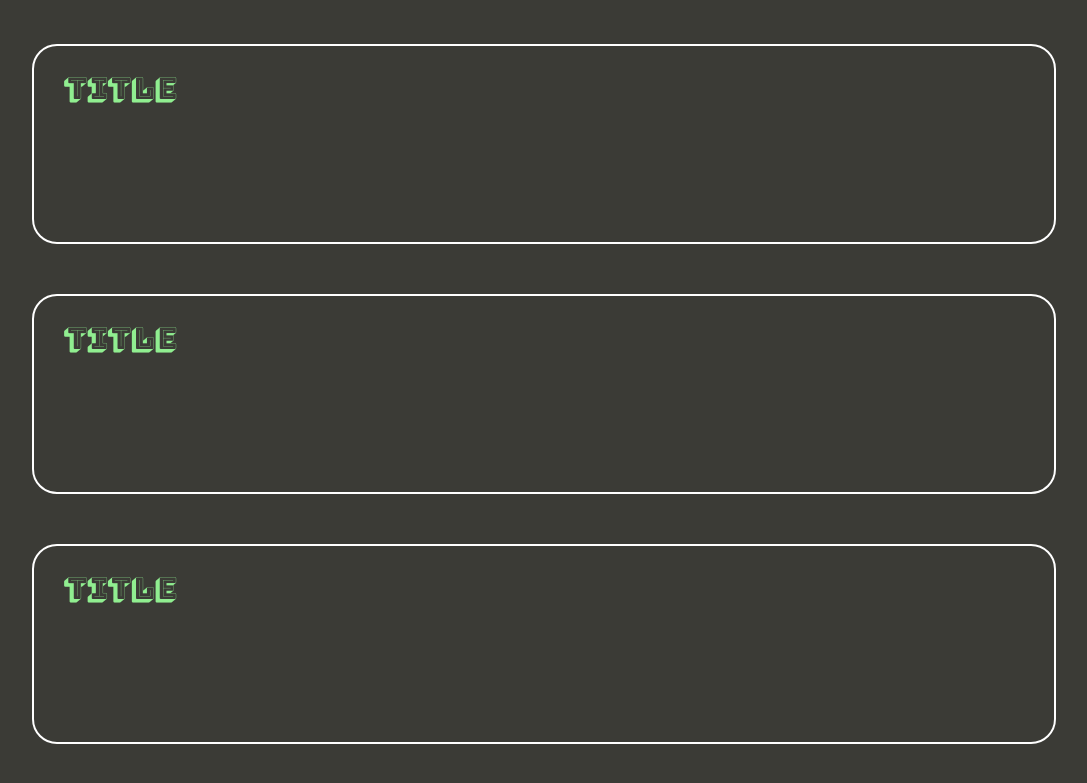
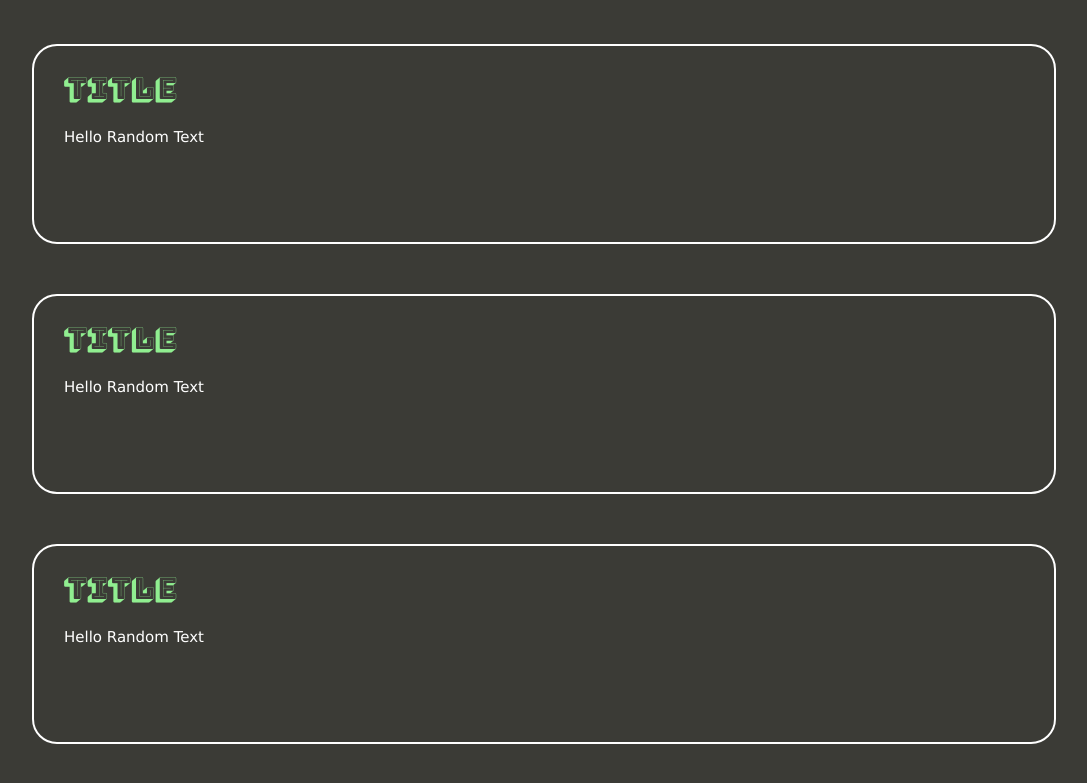
Before and after one commit to StudentCZ/my-website, a React (Create React App) app: page / in a window 1280 px wide. Shown: the part 1289-2072 px from the top of the page, without its empty margins (96-1183 px from the left). Built offline with nearby package versions, Linux system fonts and the light colour scheme.

Commit message:
added a p tag to all borderbox in article and some random text

```diff
--- a/src/components/Articles.js
+++ b/src/components/Articles.js
@@ -20,13 +20,16 @@ const Articles = () => {
       </div>
       <div className={style.borderBox}>
         <h2 className={style.borderBoxHeader}>TITLE</h2>
+        <p className={style.borderBoxText}> Hello Random Text </p>
       </div>
       <div className={style.borderBox}>
         <h2 className={style.borderBoxHeader}>TITLE</h2>
+        <p className={style.borderBoxText}> Hello Random Text </p>
       </div>
 
       <div className={style.borderBox}>
         <h2 className={style.borderBoxHeader}>TITLE</h2>
+        <p className={style.borderBoxText}> Hello Random Text </p>
       </div>
     </div>
   );
--- a/src/components/Articles.module.css
+++ b/src/components/Articles.module.css
@@ -48,3 +48,8 @@ a {
   font-family: 'Bungee Shade', cursive;
   color: lightgreen;
 }
+
+.borderBoxText {
+  padding-left: 30px;
+  color: white;
+}
```
